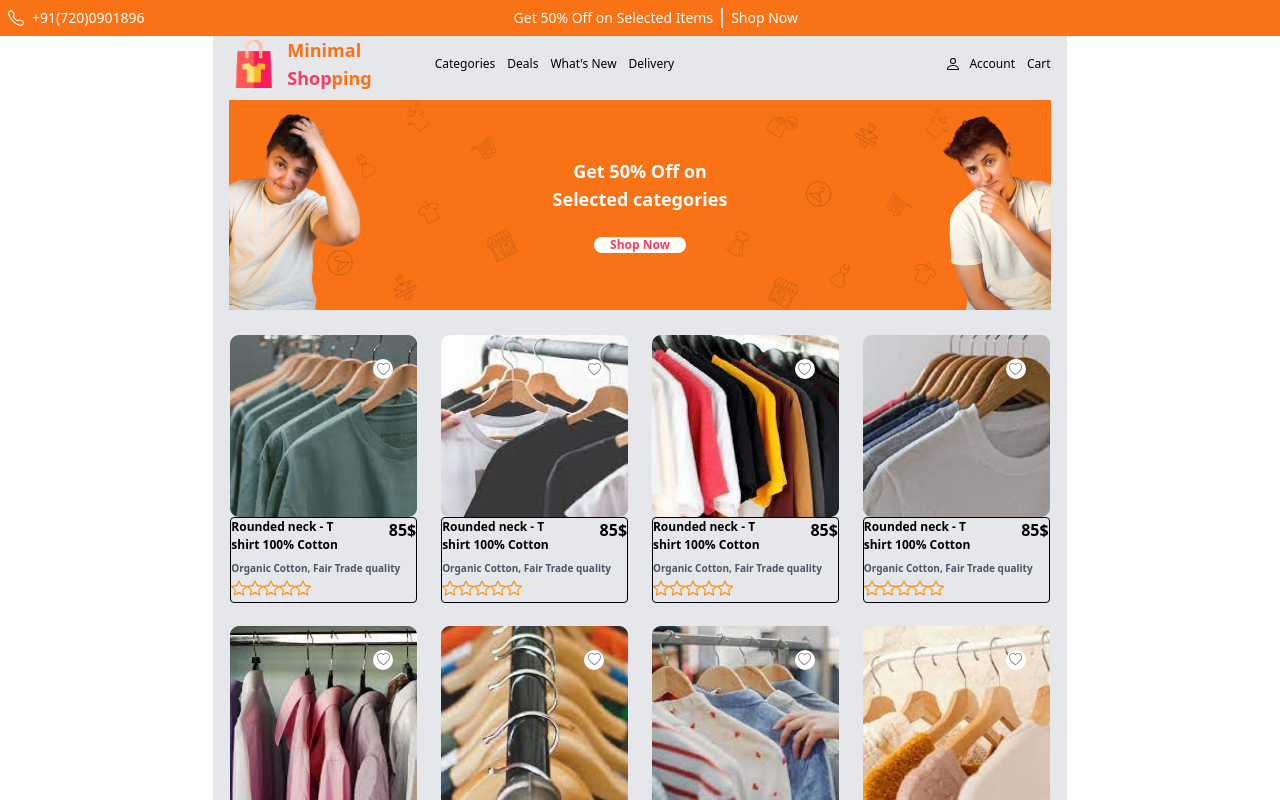
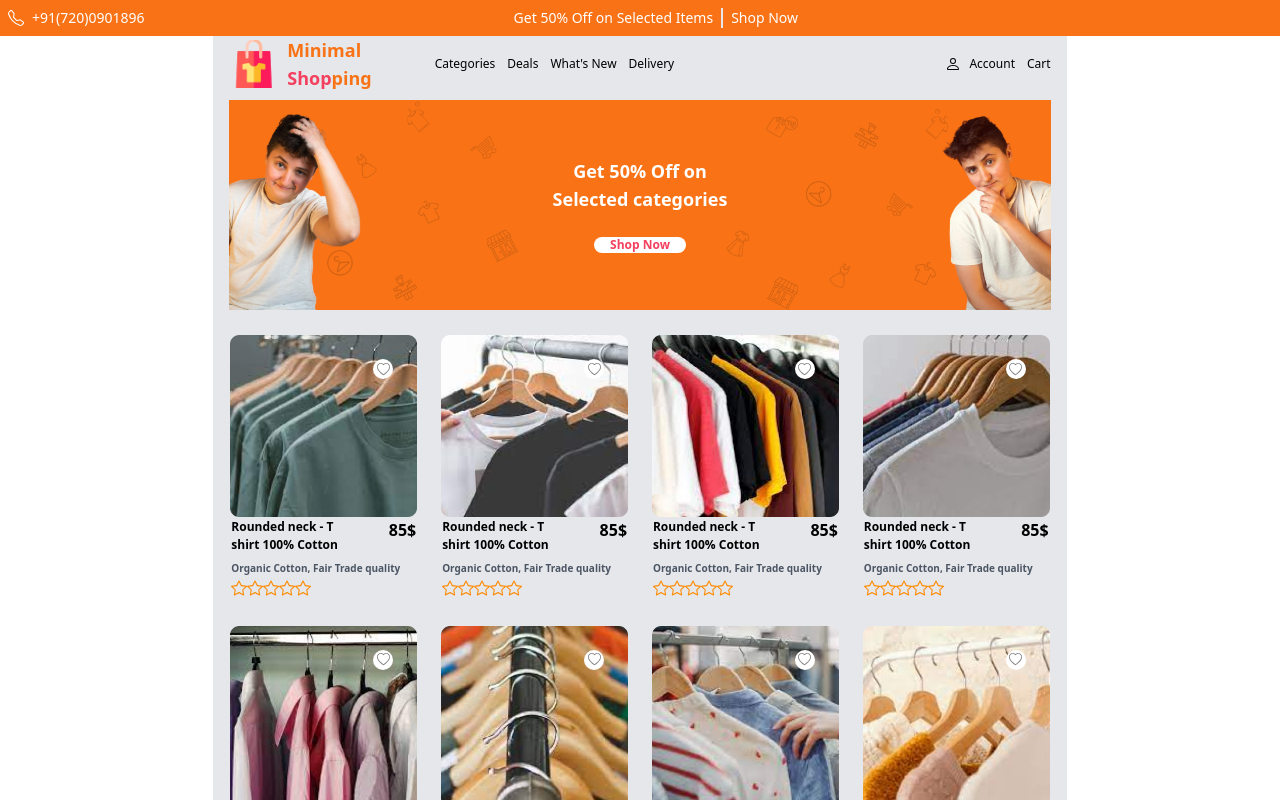
Before and after one commit to Mehrnoush402/ghaleb, a React (Vite) app: page / in a window 1280 px wide. Shown: the top 800 px of the page. Built offline with nearby package versions, Linux system fonts and the light colour scheme.

Commit message:
pick up border

```diff
--- a/src/components/bodycomponent/product/ProducsExplain.jsx
+++ b/src/components/bodycomponent/product/ProducsExplain.jsx
@@ -21,7 +21,7 @@ const ProducsExplain = ({cost,productName,materialProduct}) => {
 //  }
 
   return (
-    <div className='border rounded border-black flex flex-col w-full'>
+    <div className='border rounded flex flex-col w-full'>
       <div className='flex justify-between'>
         <span className='text-[12px] font-semibold w-2/3'>{productName}</span>
         <span className='text-[16px] font-semibold'>{cost}$</span>
```
